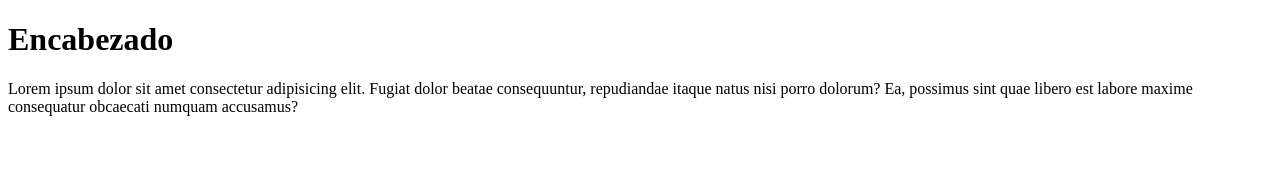
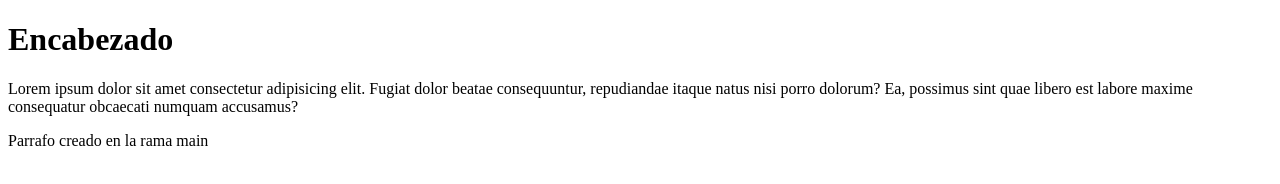
Before and after one commit to herilon/PruebasGitG36, a plain HTML site: page index.html in a window 1280 px wide. Drawn offline with Linux system fonts and the light colour scheme.

Commit message:
Parrafo en rama main

```diff
--- a/index.html
+++ b/index.html
@@ -9,5 +9,6 @@
 <body>
     <h1>Encabezado</h1>
     <p>Lorem ipsum dolor sit amet consectetur adipisicing elit. Fugiat dolor beatae consequuntur, repudiandae itaque natus nisi porro dolorum? Ea, possimus sint quae libero est labore maxime consequatur obcaecati numquam accusamus?</p>
+    <p>Parrafo creado en la rama main</p>
 </body>
 </html>
```
